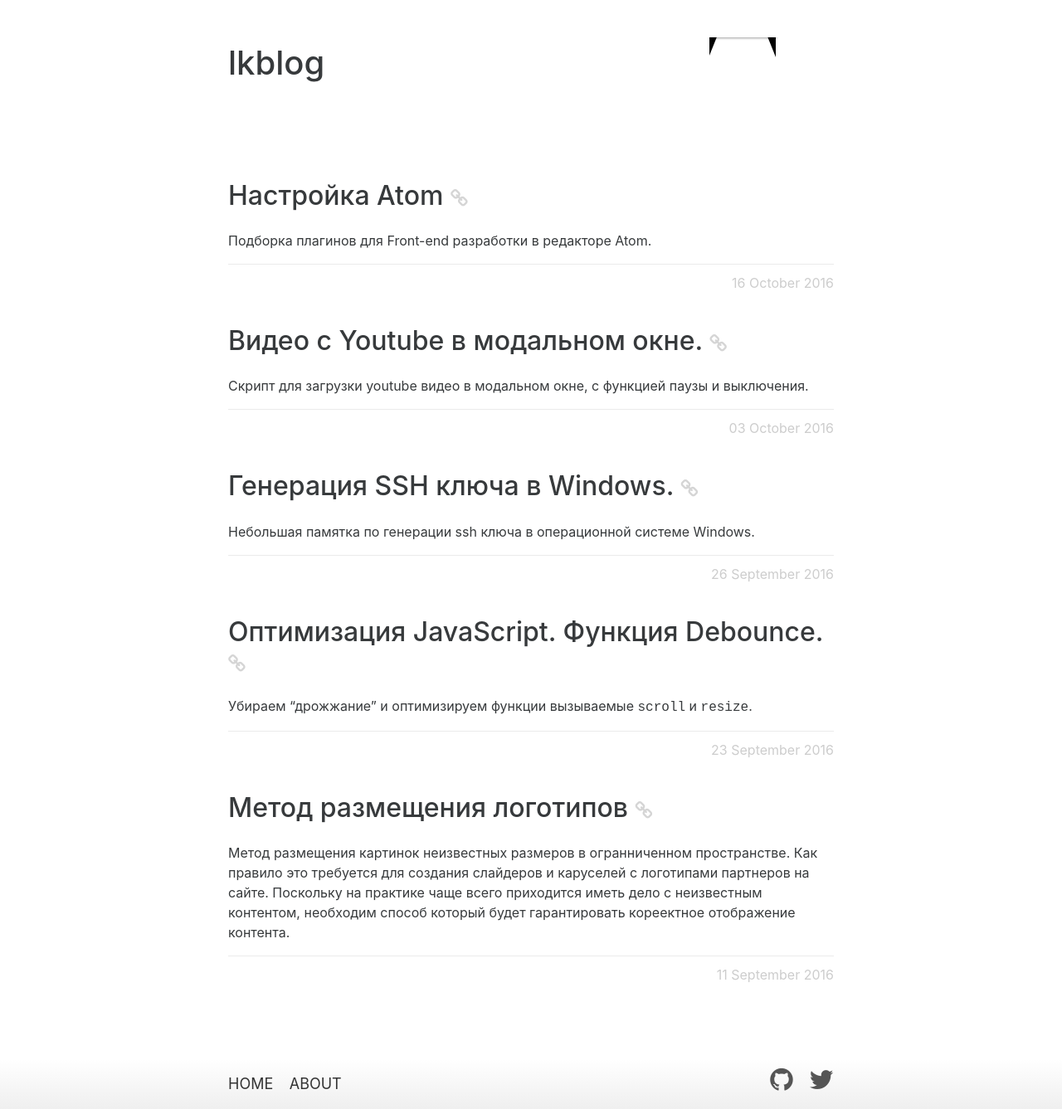
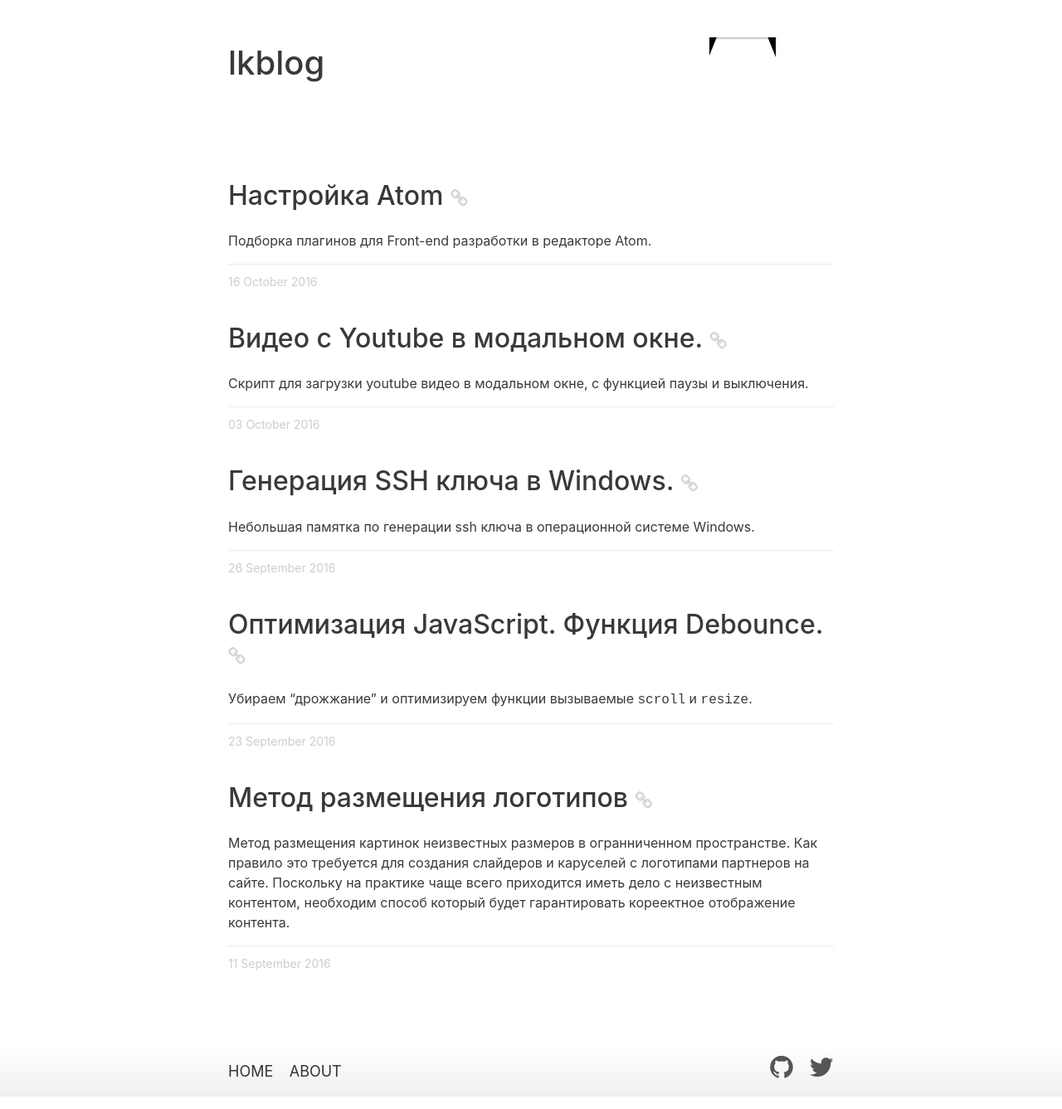
Before and after one commit to deeppines/deeppines.github.io, a Jekyll site: the page built from index.html, in a window 1280 px wide. Shown: the whole page at 83% size. Built offline with Jekyll 4.4.1, drawn with Linux system fonts in a browser that asks for light colours.

Commit message:
fix data article

```diff
--- a/_sass/modules/_article.scss
+++ b/_sass/modules/_article.scss
@@ -28,5 +28,6 @@
     .data {
         color: $text-color-1;
         margin: 0;
+        font-size: 14px;
     }
 }
--- a/index.html
+++ b/index.html
@@ -12,7 +12,7 @@ layout: default
 	</div>
 	<div class="footer">
 		<div class="row">
-			<div class="col-xs-12 text-right">
+			<div class="col-xs-12 text-left">
 				<p class="data">{{ post.date | date: "%d %B %Y" }}</p>
 			</div>
 		</div>
```
